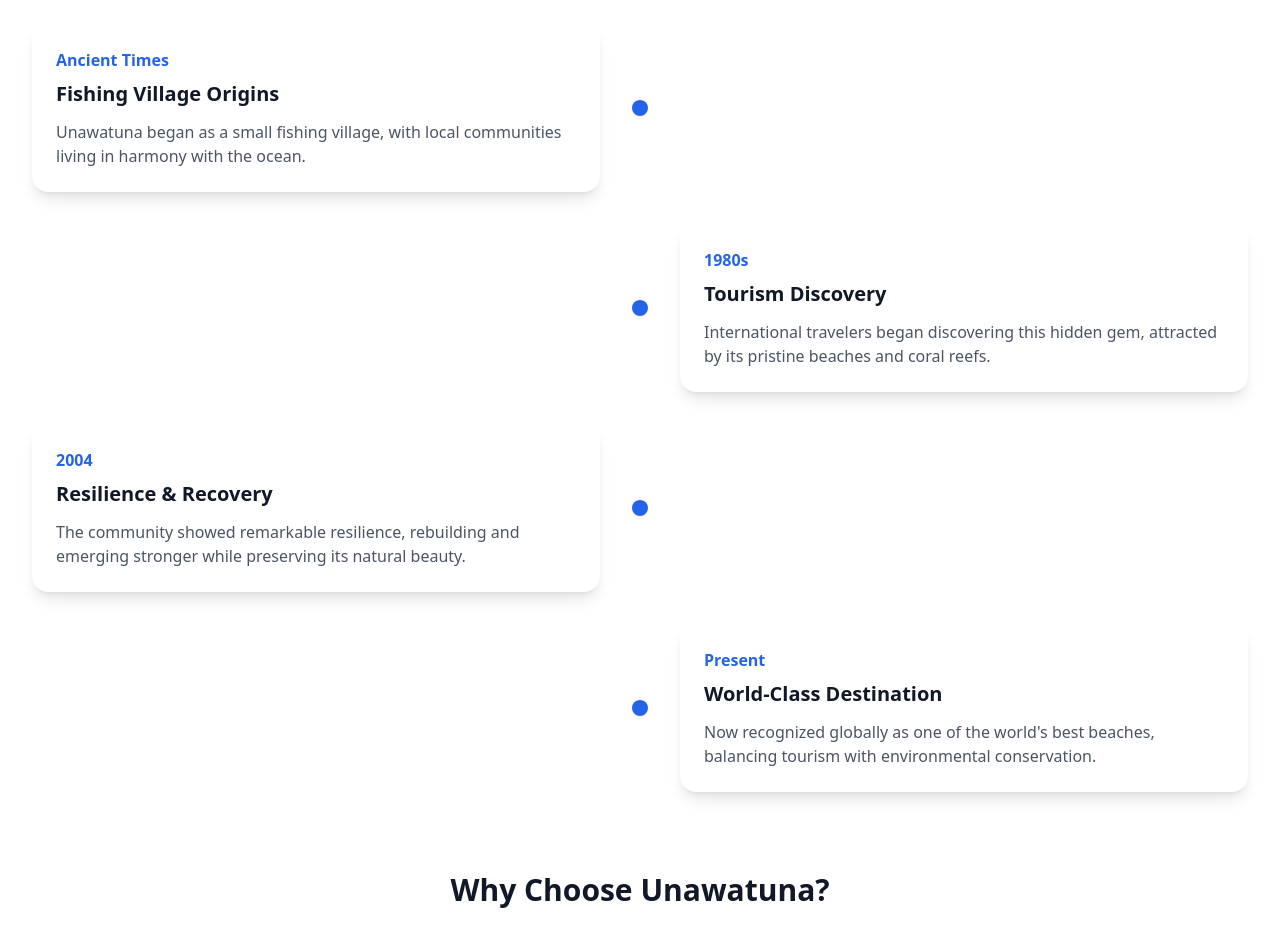
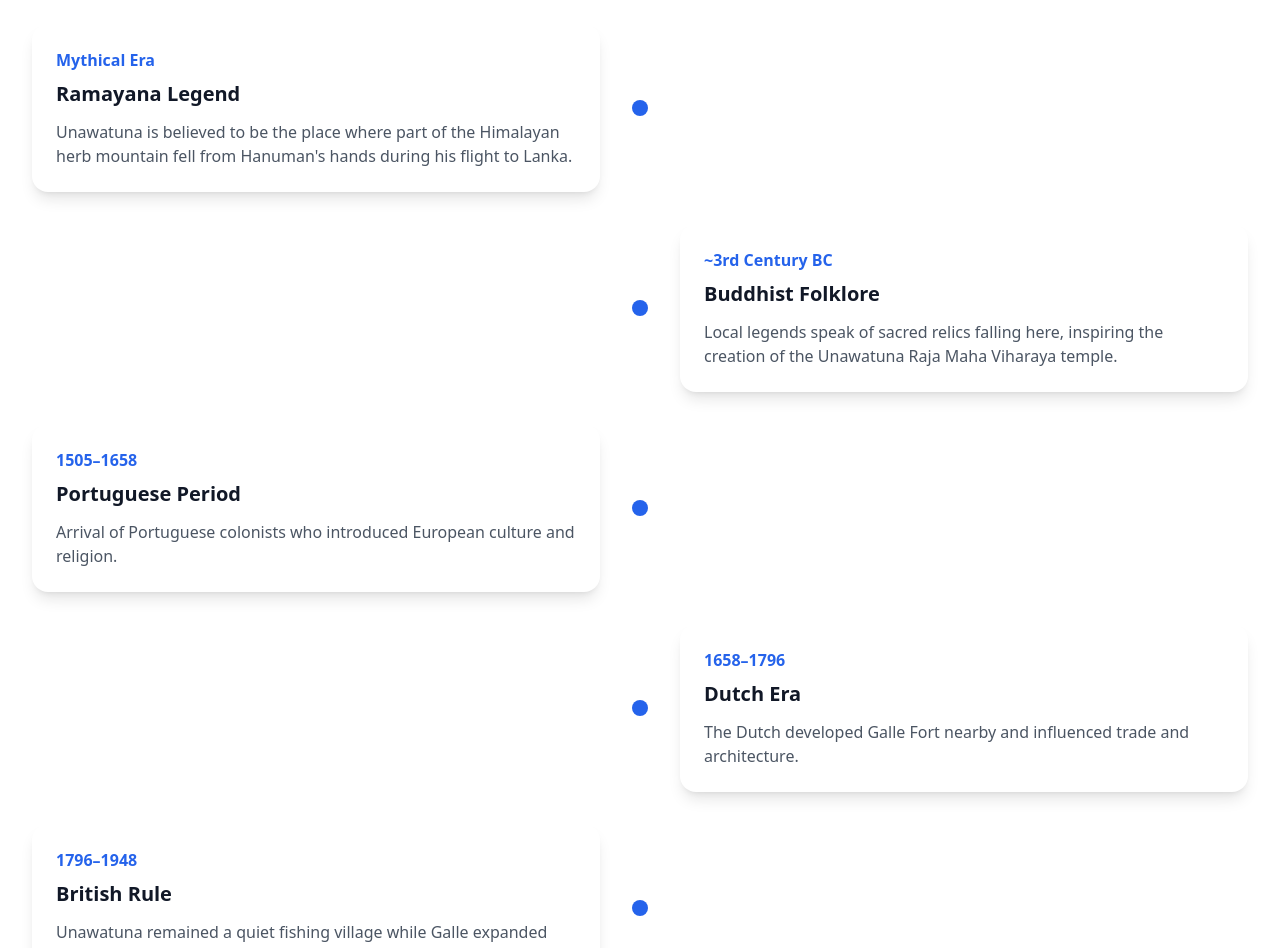
Before and after one commit to Bawantha028/VisitUna_Frontend, a React (Vite) app: page /about in a window 1280 px wide. Shown: the part 1360-2308 px from the top of the page. Built offline with nearby package versions, Linux system fonts and the light colour scheme.

Commit message:
Update the Timeline of Unawatuna

```diff
--- a/src/pages/About.jsx
+++ b/src/pages/About.jsx
@@ -1,6 +1,15 @@
-import React from 'react';
-import { motion } from 'framer-motion';
-import { Award, Users, Heart, Camera, MapPin, Clock, Waves } from 'lucide-react';
+import React from "react";
+import { motion } from "framer-motion";
+import {
+  Award,
+  Users,
+  Heart,
+  Camera,
+  MapPin,
+  Clock,
+  Waves,
+} from "lucide-react";
+import Paradise from "../assets/paradise.jpg";
 
 const About = () => {
   const stats = [
@@ -11,26 +20,74 @@ const About = () => {
   ];
 
   const timeline = [
+    // {
+    //   year: "Ancient Times",
+    //   title: "Fishing Village Origins",
+    //   description: "Unawatuna began as a small fishing village, with local communities living in harmony with the ocean."
+    // },
+    // {
+    //   year: "1980s",
+    //   title: "Tourism Discovery",
+    //   description: "International travelers began discovering this hidden gem, attracted by its pristine beaches and coral reefs."
+    // },
+    // {
+    //   year: "2004",
+    //   title: "Resilience & Recovery",
+    //   description: "The community showed remarkable resilience, rebuilding and emerging stronger while preserving its natural beauty."
+    // },
+    // {
+    //   year: "Present",
+    //   title: "World-Class Destination",
+    //   description: "Now recognized globally as one of the world's best beaches, balancing tourism with environmental conservation."
+    // }
     {
-      year: "Ancient Times",
-      title: "Fishing Village Origins",
-      description: "Unawatuna began as a small fishing village, with local communities living in harmony with the ocean."
+      year: "Mythical Era",
+      title: "Ramayana Legend",
+      description:
+        "Unawatuna is believed to be the place where part of the Himalayan herb mountain fell from Hanuman's hands during his flight to Lanka.",
     },
     {
-      year: "1980s",
-      title: "Tourism Discovery",
-      description: "International travelers began discovering this hidden gem, attracted by its pristine beaches and coral reefs."
+      year: "~3rd Century BC",
+      title: "Buddhist Folklore",
+      description:
+        "Local legends speak of sacred relics falling here, inspiring the creation of the Unawatuna Raja Maha Viharaya temple.",
+    },
+    {
+      year: "1505–1658",
+      title: "Portuguese Period",
+      description:
+        "Arrival of Portuguese colonists who introduced European culture and religion.",
+    },
+    {
+      year: "1658–1796",
+      title: "Dutch Era",
+      description:
+        "The Dutch developed Galle Fort nearby and influenced trade and architecture.",
+    },
+    {
+      year: "1796–1948",
+      title: "British Rule",
+      description:
+        "Unawatuna remained a quiet fishing village while Galle expanded under British administration.",
+    },
+    {
+      year: "1960s–1990s",
+      title: "Rise of Eco-Tourism",
+      description:
+        "The area became popular among backpackers for its natural beauty and relaxed atmosphere.",
     },
     {
       year: "2004",
-      title: "Resilience & Recovery",
-      description: "The community showed remarkable resilience, rebuilding and emerging stronger while preserving its natural beauty."
+      title: "Tsunami Impact",
+      description:
+        "Unawatuna was heavily affected by the Indian Ocean tsunami and later rebuilt through community efforts.",
     },
     {
-      year: "Present",
-      title: "World-Class Destination",
-      description: "Now recognized globally as one of the world's best beaches, balancing tourism with environmental conservation."
-    }
+      year: "2005–Today",
+      title: "Modern Destination",
+      description:
+        "Unawatuna has become a global beach destination with a balance of culture and nature.",
+    },
   ];
 
   return (
@@ -48,8 +105,9 @@ const About = () => {
               About Unawatuna
             </h1>
             <p className="text-xl md:text-2xl text-blue-100 max-w-3xl mx-auto">
-              Discover the rich history, vibrant culture, and natural wonders that make
-              Unawatuna one of the world's most beloved beach destinations.
+              Discover the rich history, vibrant culture, and natural wonders
+              that make Unawatuna one of the world's most beloved beach
+              destinations.
             </p>
           </motion.div>
         </div>
@@ -66,7 +124,7 @@ const About = () => {
               viewport={{ once: true }}
             >
               <img
-                src="https://images.pexels.com/photos/1007657/pexels-photo-1007657.jpeg?auto=compress&cs=tinysrgb&w=800"
+                src={Paradise}
                 alt="Unawatuna coastline"
                 className="w-full h-96 object-cover rounded-2xl shadow-2xl"
               />
@@ -83,20 +141,25 @@ const About = () => {
                 A Tropical Paradise
               </h2>
               <p className="text-gray-600 leading-relaxed">
-                Nestled along Sri Lanka's southern coast, Unawatuna is a crescent-shaped bay
-                that has captivated travelers for generations. This pristine beach destination
-                combines natural beauty with rich cultural heritage, creating an unforgettable
+                Nestled along Sri Lanka's southern coast, Unawatuna is a
+                crescent-shaped bay that has captivated travelers for
+                generations. This pristine beach destination combines natural
+                beauty with rich cultural heritage, creating an unforgettable
                 experience for every visitor.
               </p>
               <p className="text-gray-600 leading-relaxed">
-                The beach is protected by a coral reef, making it perfect for swimming, snorkeling,
-                and diving. With its laid-back atmosphere, stunning sunsets, and warm hospitality,
-                Unawatuna offers an authentic tropical paradise experience.
+                The beach is protected by a coral reef, making it perfect for
+                swimming, snorkeling, and diving. With its laid-back atmosphere,
+                stunning sunsets, and warm hospitality, Unawatuna offers an
+                authentic tropical paradise experience.
               </p>
               <div className="bg-blue-100 p-6 rounded-xl">
-                <h4 className="font-semibold text-blue-900 mb-2">Did you know?</h4>
+                <h4 className="font-semibold text-blue-900 mb-2">
+                  Did you know?
+                </h4>
                 <p className="text-blue-800">
-                  Unawatuna was named one of the top 12 beaches in the world by Discovery Channel!
+                  Unawatuna was named one of the top 12 beaches in the world by
+                  Discovery Channel!
                 </p>
               </div>
             </motion.div>
@@ -116,8 +179,12 @@ const About = () => {
                 <div key={index} className="text-center">
                   <div className="bg-gradient-to-br from-blue-50 to-cyan-50 p-6 rounded-2xl shadow-lg hover:shadow-xl transition-shadow duration-300">
                     <IconComponent className="h-12 w-12 text-blue-600 mx-auto mb-4" />
-                    <div className="text-3xl font-bold text-gray-900 mb-2">{stat.number}</div>
-                    <div className="text-gray-600 font-medium">{stat.label}</div>
+                    <div className="text-3xl font-bold text-gray-900 mb-2">
+                      {stat.number}
+                    </div>
+                    <div className="text-gray-600 font-medium">
+                      {stat.label}
+                    </div>
                   </div>
                 </div>
               );
@@ -132,7 +199,9 @@ const About = () => {
             viewport={{ once: true }}
             className="mb-20"
           >
-            <h2 className="text-3xl font-bold text-gray-900 mb-12 text-center">Our Story</h2>
+            <h2 className="text-3xl font-bold text-gray-900 mb-12 text-center">
+              Our Story
+            </h2>
             <div className="space-y-8">
               {timeline.map((item, index) => (
                 <motion.div
@@ -141,12 +210,22 @@ const About = () => {
                   whileInView={{ opacity: 1, x: 0 }}
                   transition={{ duration: 0.6, delay: index * 0.1 }}
                   viewport={{ once: true }}
-                  className={`flex items-center ${index % 2 === 0 ? 'flex-row' : 'flex-row-reverse'}`}
+                  className={`flex items-center ${
+                    index % 2 === 0 ? "flex-row" : "flex-row-reverse"
+                  }`}
                 >
                   <div className="flex-1">
-                    <div className={`bg-white p-6 rounded-2xl shadow-lg ${index % 2 === 0 ? 'mr-8' : 'ml-8'}`}>
-                      <div className="text-blue-600 font-semibold mb-2">{item.year}</div>
-                      <h3 className="text-xl font-bold text-gray-900 mb-3">{item.title}</h3>
+                    <div
+                      className={`bg-white p-6 rounded-2xl shadow-lg ${
+                        index % 2 === 0 ? "mr-8" : "ml-8"
+                      }`}
+                    >
+                      <div className="text-blue-600 font-semibold mb-2">
+                        {item.year}
+                      </div>
+                      <h3 className="text-xl font-bold text-gray-900 mb-3">
+                        {item.title}
+                      </h3>
                       <p className="text-gray-600">{item.description}</p>
                     </div>
                   </div>
@@ -164,33 +243,44 @@ const About = () => {
             transition={{ duration: 0.8 }}
             viewport={{ once: true }}
           >
-            <h2 className="text-3xl font-bold text-gray-900 mb-12 text-center">Why Choose Unawatuna?</h2>
+            <h2 className="text-3xl font-bold text-gray-900 mb-12 text-center">
+              Why Choose Unawatuna?
+            </h2>
             <div className="grid md:grid-cols-3 gap-8">
               <div className="text-center">
                 <div className="bg-blue-100 p-4 rounded-full w-16 h-16 mx-auto mb-4 flex items-center justify-center">
                   <Waves className="h-8 w-8 text-blue-600" />
                 </div>
-                <h3 className="text-xl font-bold text-gray-900 mb-3">Perfect Waters</h3>
+                <h3 className="text-xl font-bold text-gray-900 mb-3">
+                  Perfect Waters
+                </h3>
                 <p className="text-gray-600">
-                  Crystal-clear waters protected by coral reefs, ideal for swimming and water sports.
+                  Crystal-clear waters protected by coral reefs, ideal for
+                  swimming and water sports.
                 </p>
               </div>
               <div className="text-center">
                 <div className="bg-green-100 p-4 rounded-full w-16 h-16 mx-auto mb-4 flex items-center justify-center">
                   <MapPin className="h-8 w-8 text-green-600" />
                 </div>
-                <h3 className="text-xl font-bold text-gray-900 mb-3">Prime Location</h3>
+                <h3 className="text-xl font-bold text-gray-900 mb-3">
+                  Prime Location
+                </h3>
                 <p className="text-gray-600">
-                  Perfectly positioned near historic Galle Fort and other major attractions.
+                  Perfectly positioned near historic Galle Fort and other major
+                  attractions.
                 </p>
               </div>
               <div className="text-center">
                 <div className="bg-orange-100 p-4 rounded-full w-16 h-16 mx-auto mb-4 flex items-center justify-center">
                   <Clock className="h-8 w-8 text-orange-600" />
                 </div>
-                <h3 className="text-xl font-bold text-gray-900 mb-3">Year-Round Beauty</h3>
+                <h3 className="text-xl font-bold text-gray-900 mb-3">
+                  Year-Round Beauty
+                </h3>
                 <p className="text-gray-600">
-                  Tropical climate ensures beautiful weather and stunning sunsets throughout the year.
+                  Tropical climate ensures beautiful weather and stunning
+                  sunsets throughout the year.
                 </p>
               </div>
             </div>
```
